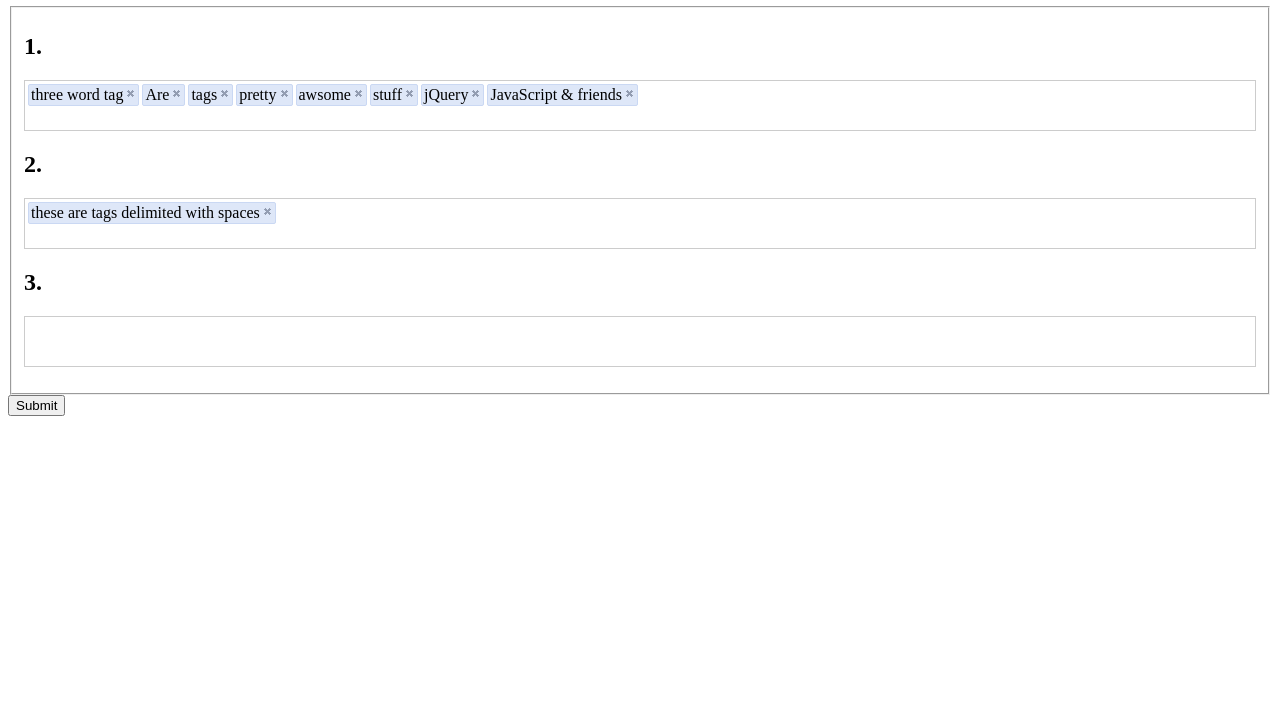
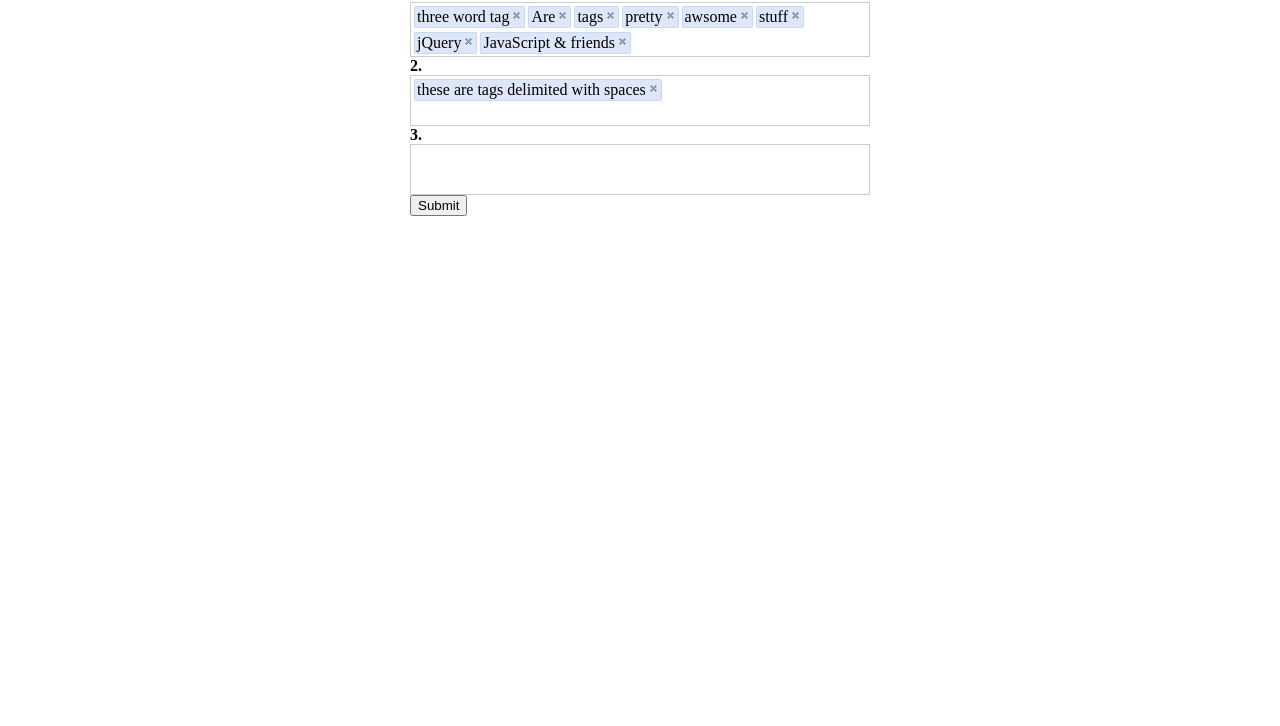
Before and after one commit to dasgib/jQuery-TaggingTools, a plain HTML site: page index.html in a window 1280 px wide. Shown: the part 74-800 px from the top of the page. Drawn offline with nearby package versions, Linux system fonts and the light colour scheme.

Commit message:
closes #1

```diff
--- a/index.html
+++ b/index.html
@@ -3,7 +3,7 @@
 <head>
     <meta charset="utf-8">
     <link rel="stylesheet" href="tagbox.css">
-    <script src="http://ajax.googleapis.com/ajax/libs/jquery/1.4.2/jquery.min.js"></script>
+    <script src="http://ajax.googleapis.com/ajax/libs/jquery/1.5.1/jquery.min.js"></script>
     <script src="https://ajax.googleapis.com/ajax/libs/jqueryui/1.8.7/jquery-ui.min.js"></script>
     <script src="jquery.autoGrowInput.js"></script>
     <script src="jquery.tagBox.js"></script>
@@ -116,10 +116,8 @@
         minLength: 2,
         select: function(e, ui) {
             e.preventDefault();
-            if(e.keyCode != 13) {
-                $(this).val(ui.item.value);
-                $(this).trigger("selectTag");
-            }
+            $(this).val(ui.item.value);
+            $(this).trigger("selectTag");
         }
     });
 
--- a/jquery.tagBox.js
+++ b/jquery.tagBox.js
@@ -1,4 +1,9 @@
 /*
+*   jQuery tagbox
+*   -------------
+*   Released under the MIT, BSD, and GPL Licenses.
+*   Copyright 2011 Daniel Stocks
+*
 *   Dependencies:
 *   ------------
 *   jquery.autoGrowInput.js
@@ -25,7 +30,7 @@
                 }
             },
             'blur' : function(e) {
-                $(this).trigger("selectTag");
+                $(this).val("");
             }
         });
 
--- a/tagbox.css
+++ b/tagbox.css
@@ -1,3 +1,32 @@
+/* CSS RESET
+---
+    html5doctor.com Reset Stylesheet (Eric Meyer's Reset Reloaded + HTML5 baseline)
+    v1.4 2009-07-27 | Authors: Eric Meyer & Richard Clark
+    html5doctor.com/html-5-reset-stylesheet/
+*/
+html, body, div, span, object, iframe,
+h1, h2, h3, h4, h5, h6, p, blockquote, pre,
+abbr, address, cite, code,
+del, dfn, em, img, ins, kbd, q, samp,
+small, strong, sub, sup, var,
+b, i,
+dl, dt, dd, ol, ul, li,
+fieldset, form, label, legend,
+table, caption, tbody, tfoot, thead, tr, th, td,
+article, aside, canvas, details, figcaption, figure,
+footer, header, hgroup, menu, nav, section, summary,
+time, mark, audio, video {
+  margin:0;
+  padding:0;
+  border:0;
+  outline:0;
+  font-size:100%;
+  vertical-align:baseline;
+  background:transparent;
+}
+
+body {padding:40px; margin:0 auto; width: 460px;}
+
 ul.tagbox {
   background: #fff;
   cursor: text;
```
Also changed, not shown: 1 other file.
